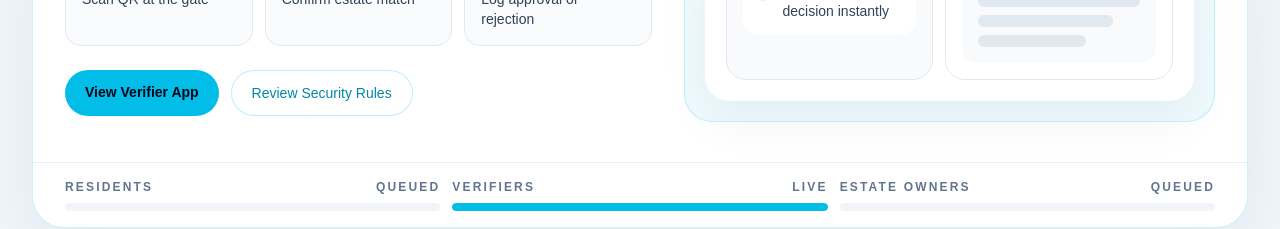
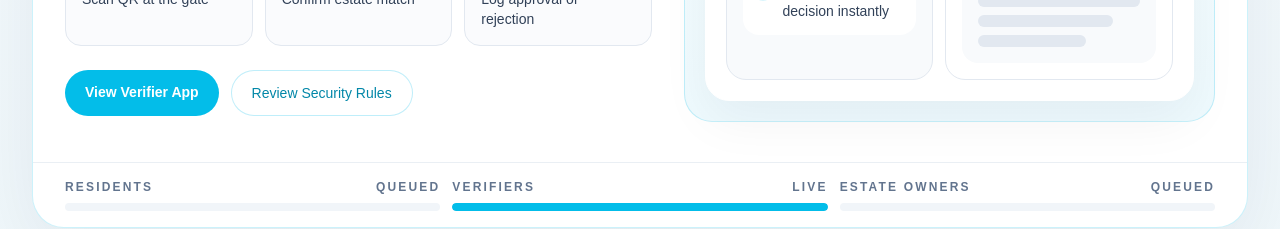
Before and after one commit to Iysah/sycure-web, a Next.js app: page / in a window 1280 px wide. Shown: the part 586-815 px from the top of the page. Built offline with nearby package versions, Linux system fonts and the light colour scheme.

Commit message:
fix: change button text color to white for better contrast
Improve readability by ensuring sufficient contrast between button background and text color.

```diff
--- a/app/components/hero-slider.tsx
+++ b/app/components/hero-slider.tsx
@@ -163,7 +163,7 @@ export function HeroSlider() {
                           ? "#security"
                           : "#audit-logs"
                     }
-                    className="rounded-full bg-[#03BDE9] px-5 py-3 text-sm font-semibold text-slate-950 transition hover:bg-[#1fd2fc]"
+                    className="rounded-full bg-[#03BDE9] px-5 py-3 text-sm font-semibold text-white transition hover:bg-[#1fd2fc]"
                   >
                     {slide.primaryCta}
                   </Link>
```
